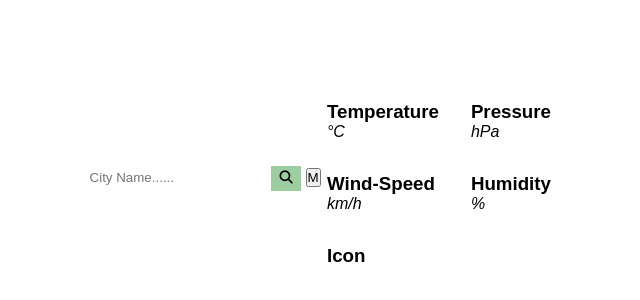
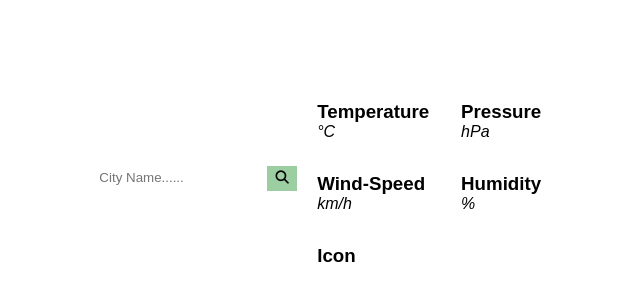
Before and after one commit to CodeWith45Sura/Weather-Report, a plain HTML site: page index.html in a window 1280 px wide. Shown: the part 216-516 px from the top of the page, without its empty margins (307-947 px from the left). Drawn offline with nearby package versions, Linux system fonts and the light colour scheme; no server answers.

Commit message:
Update index.html mode

```diff
--- a/index.html
+++ b/index.html
@@ -11,7 +11,6 @@
     <div class="search_bar">
       <input id="city" type="text" placeholder="City Name......"/>
       <button id="submit" type="submit" class="search_btn fa-solid fa-magnifying-glass "></button>
-      <button type="button" id="mode">M</button>
     </div>
 
     <div class="middle_part">
```
